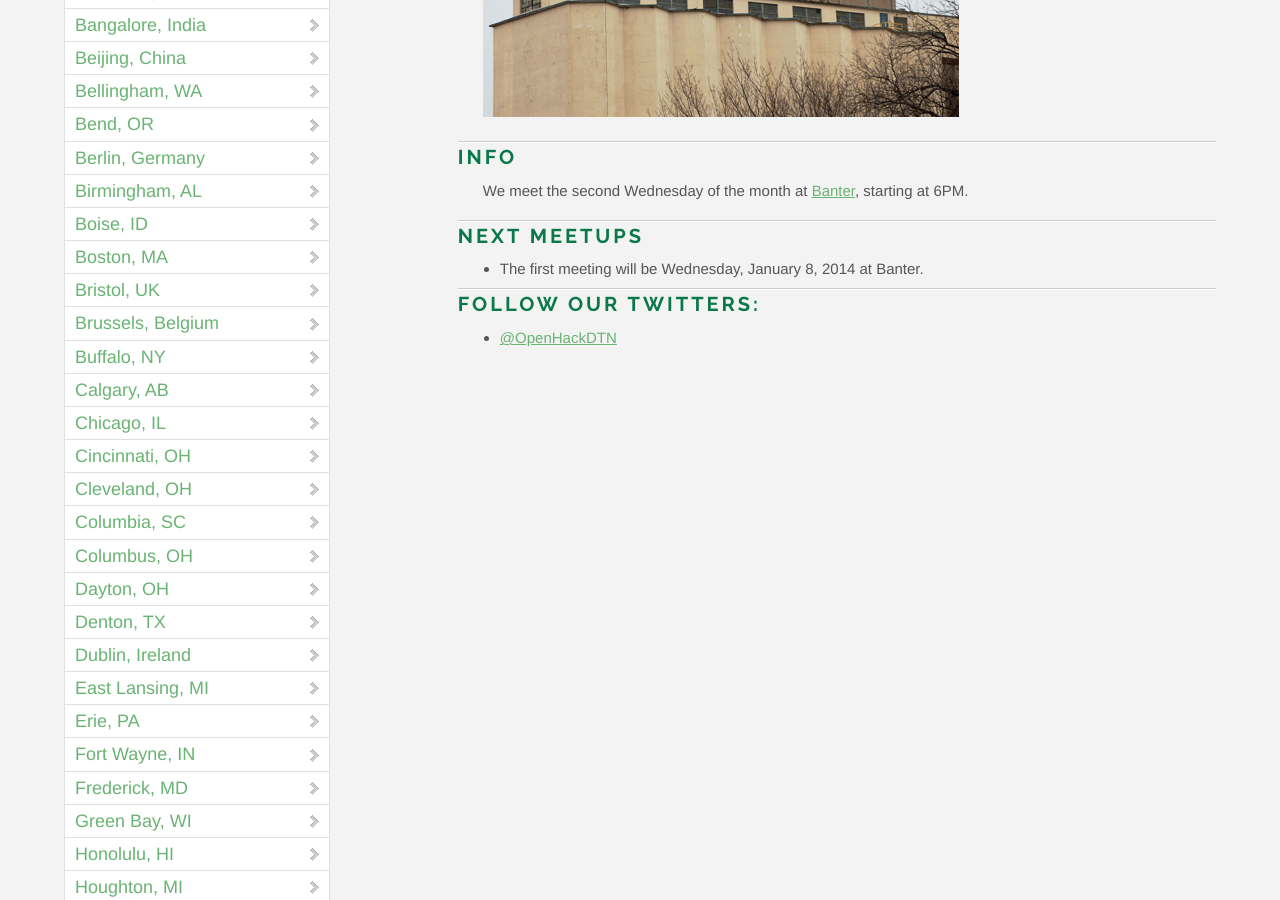
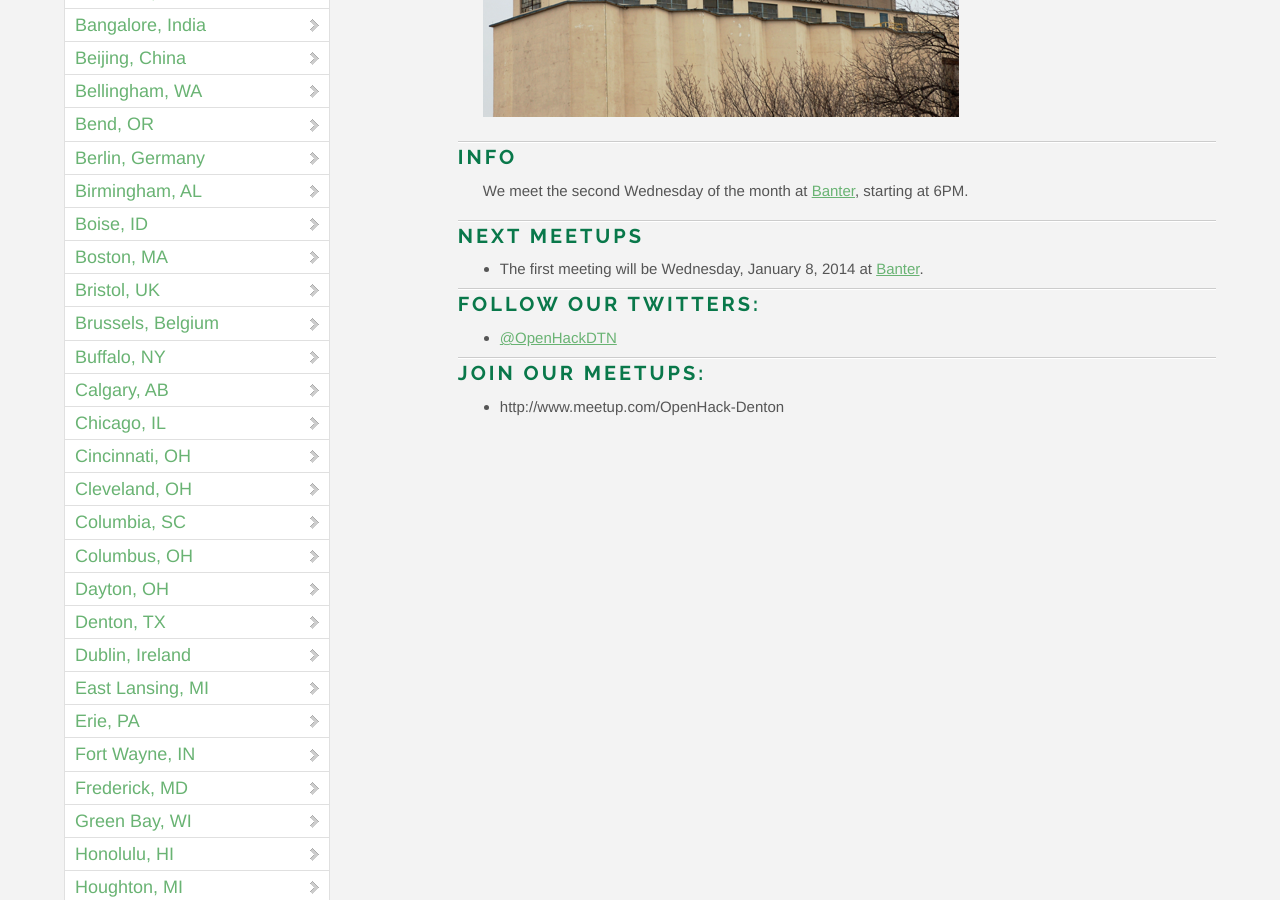
Before and after one commit to OpenHack/openhack.github.com, a Jekyll site: the page built from denton/index.markdown, in a window 1280 px wide and 900 px high, scrolled down 373 px. Built offline with Jekyll 4.4.1, drawn with Linux system fonts in a browser that asks for light colours; nearby versions of some CDN libraries; Markdown is read by kramdown in place of the engine named in the settings; comment, search, counter and statistics services are not loaded.

Commit message:
Added meetup link

```diff
--- a/denton/index.markdown
+++ b/denton/index.markdown
@@ -13,8 +13,12 @@ We meet the second Wednesday of the month at [Banter](http://dentonbanter.com/),
 
 ### Next meetups
 
-* The first meeting will be Wednesday, January 8, 2014 at Banter.
+* The first meeting will be Wednesday, January 8, 2014 at [Banter](http://dentonbanter.com/).
 
 ### Follow our twitters:
 
 - [@OpenHackDTN](http://twitter.com/OpenHackDTN)
+
+### Join our meetups:
+
+- http://www.meetup.com/OpenHack-Denton
```
